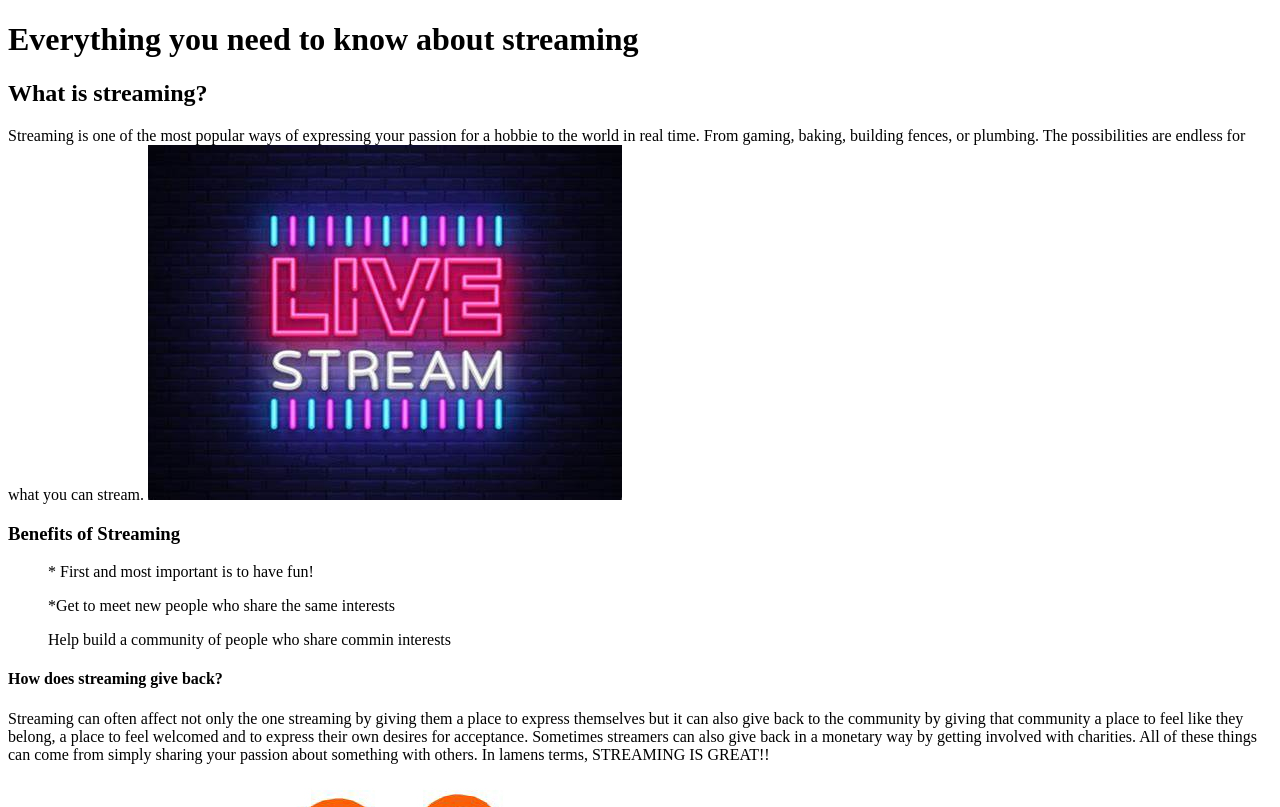
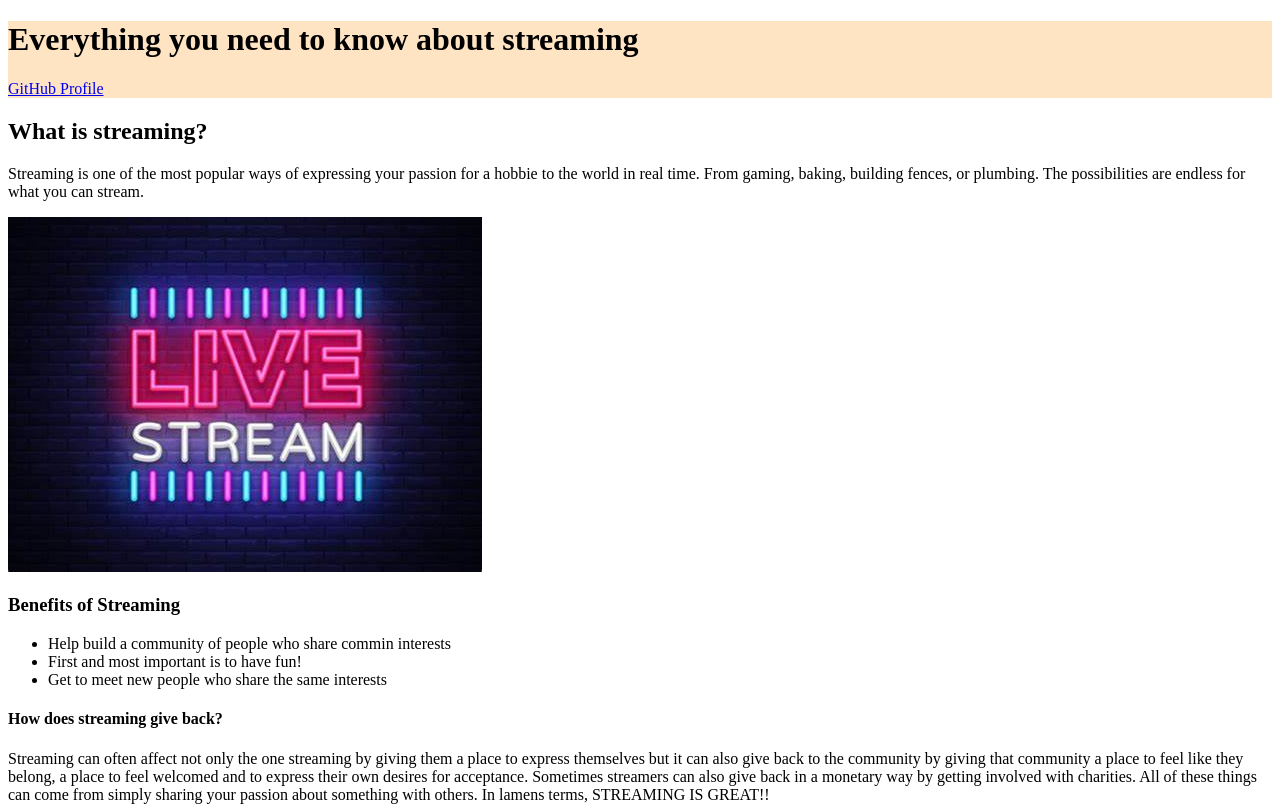
Before and after one commit to CodyBonner/class-04, a plain HTML site: page index.html in a window 1280 px wide. Shown: the top 807 px of the page. Drawn offline with Linux system fonts and the light colour scheme.

Commit message:
added style sheet

```diff
--- a/index.html
+++ b/index.html
@@ -3,15 +3,26 @@
 
 
 <body>
-    <h1>
+    <header>
+        <link rel="stylesheet" href="stylesheet.css">
+
+         <h1>
     Everything you need to know about streaming
-    </h1>
+
+        </h1>
+
+    <a href="https://github.com/CodyBonner"> GitHub Profile</a>
+
+    </header>
 
     <main>
         <h2>
             What is streaming?
         </h2>
-            Streaming is one of the most popular ways of expressing your passion for a hobbie to the world in real time. From gaming, baking, building fences, or plumbing. The possibilities are endless for what you can stream.
+
+        <p>
+             Streaming is one of the most popular ways of expressing your passion for a hobbie to the world in real time. From gaming, baking, building fences, or plumbing. The possibilities are endless for what you can stream.
+        </p>
 
             <img src="images/streaming.jpg" alt="Streaming Live Image">
                 </img>
@@ -21,24 +32,34 @@
                 </h3>
 
                 <ul>
-                    * First and most important is to have fun!
-                </ul>
-                <ul>
-                    *Get to meet new people who share the same interests
-                </ul>
-                <ul>
-                    Help build a community of people who share commin interests
+                    <li>
+                        Help build a community of people who share commin interests
+                    </li>
+                    <li>
+                        First and most important is to have fun!
+                    </li>
+
+                    <li>
+                        Get to meet new people who share the same interests
+                    </li>
                 </ul>
 
                 <h4>
                     How does streaming give back?
                 </h4>
-
-                Streaming can often affect not only the one streaming by giving them a place to express themselves but it can also give back to the community by giving that community a place to feel like they belong, a place to feel welcomed and to express their own desires for acceptance. Sometimes streamers can also give back in a monetary way by getting involved with charities. All of these things can come from simply sharing your passion about something with others. In lamens terms, STREAMING IS GREAT!!
+                <p>
+                    Streaming can often affect not only the one streaming by giving them a place to express themselves but it can also give back to the community by giving that community a place to feel like they belong, a place to feel welcomed and to express their own desires for acceptance. Sometimes streamers can also give back in a monetary way by getting involved with charities. All of these things can come from simply sharing your passion about something with others. In lamens terms, STREAMING IS GREAT!!
+                </p>
 
                 <img src="images/smile.jpg" alt="Smile">
             </img>
     </main>
+
+    <footer>
+        <p>
+        &copy; Cody
+        </p>
+    </footer>
 </body>
 
 </html>
--- /dev/null
+++ b/stylesheet.css
@@ -0,0 +1,4 @@
+
+header{
+    background-color: bisque;
+}
```
